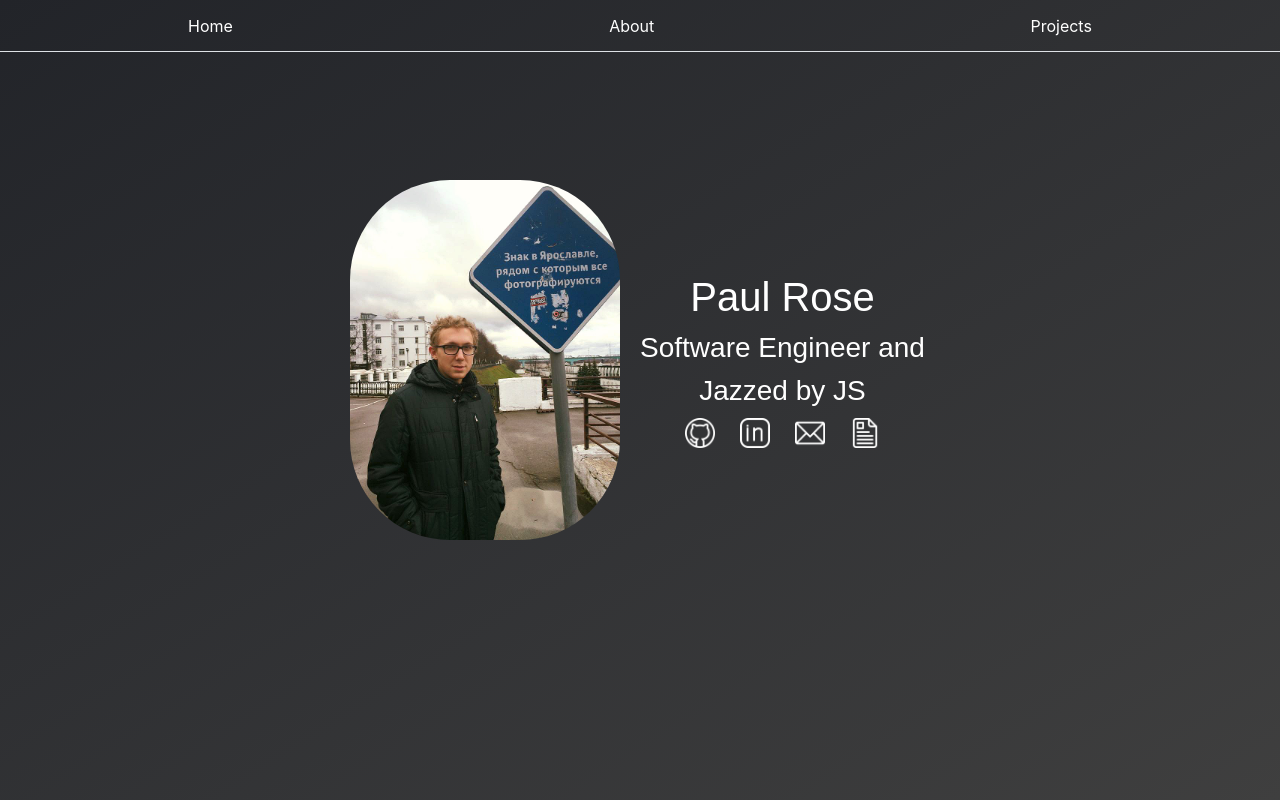
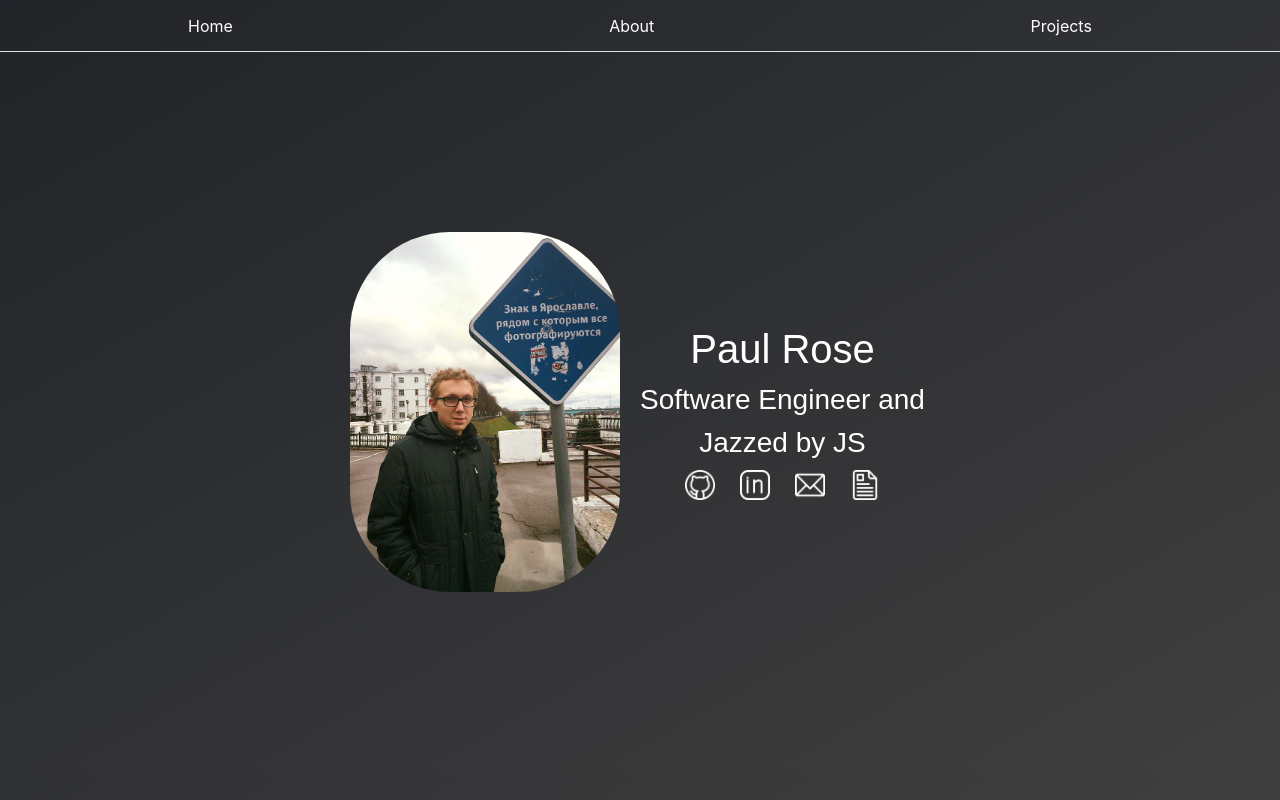
Before and after one commit to rose-paul/personal_site, a React app: page / in a window 1280 px wide. Built offline with nearby package versions, Linux system fonts and the light colour scheme.

Commit message:
css home

```diff
--- a/frontend/home.jsx
+++ b/frontend/home.jsx
@@ -19,6 +19,7 @@ const Home = () => {
       classNames="header-transition"
       appear
     >
+      <div className="header-wrapper">
       <header className={`App-header ${hide}`}>
         <img alt="" src="../public/yaroslavl.JPG" id="display-pic" />
         <div>
@@ -50,6 +51,7 @@ const Home = () => {
           </div>
         </div>
       </header>
+    </div>
     </CSSTransition>
   );
 };
--- a/styles/home.css
+++ b/styles/home.css
@@ -1,6 +1,6 @@
-body, html {
-    margin: 0;
-    background-image: linear-gradient(to bottom right, #222429, rgb(63, 63, 63));
+#root {
+  height: 100%;
+  background-image: linear-gradient(to bottom right, #222429, rgb(63, 63, 63));
 }
 
 .header-transition-enter {
@@ -14,13 +14,20 @@ body, html {
   transition: opacity 3000ms, transform 3000ms;
 }
 
+.header-wrapper {
+  display: flex;
+  flex-direction: column;
+  justify-content: center;
+  background-image: inherit;
+  height: 90%;
+}
+
 .App-header {
     display: flex;
     align-items: center;
     justify-content: center;
     color: white;
     font-family: sans-serif;
-    margin-top: 10%;
     /* height: 95vh; */
 }
 
```
Also changed, not shown: 1 other file (tests, documents, lock files or other folders).
